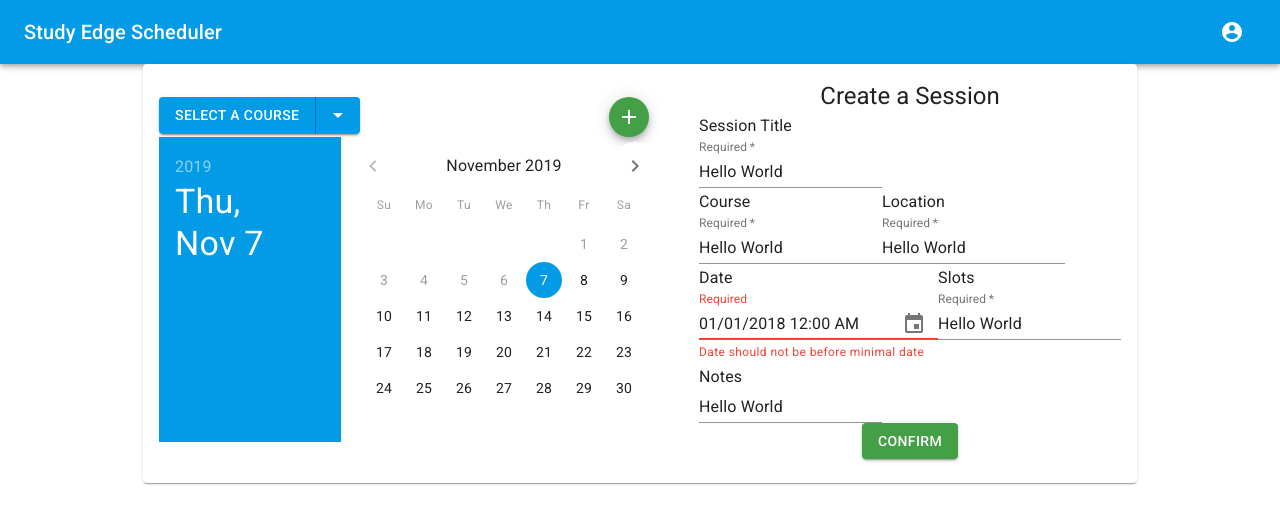
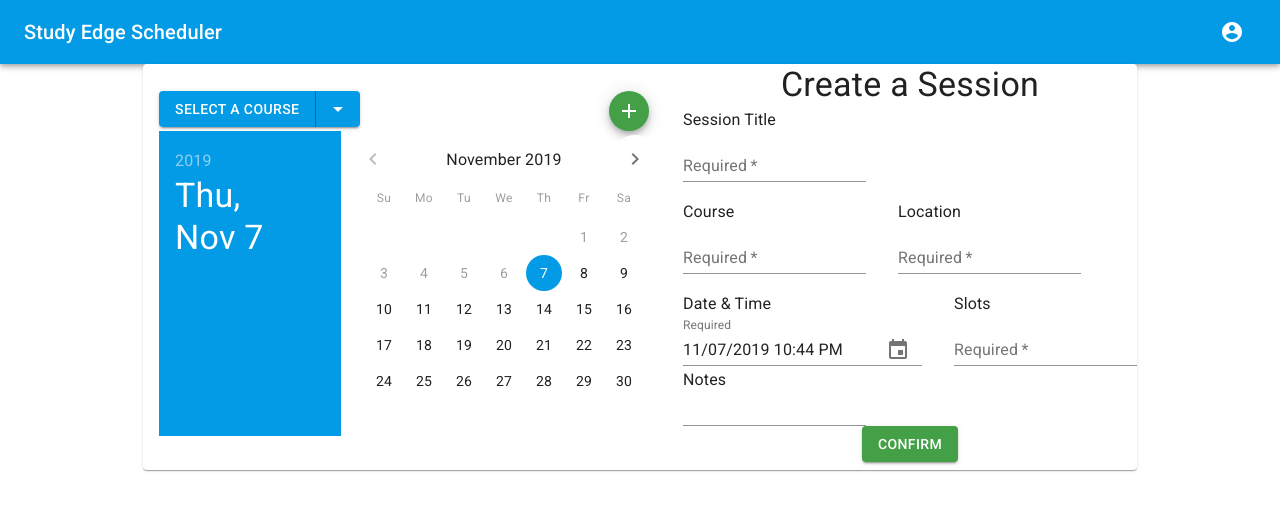
Before and after one commit to Softwareengineering3a/StudyEdge-Scheduler, a React (Create React App) app in the folder client/: page /Home in a window 1280 px wide. Both pictures are taken after a click on the button 840 px from the left and 100 px from the top of the page. Shown: the top 524 px of the page. Built offline with nearby package versions, Linux system fonts and the light colour scheme.

Commit message:
Making small UI changes

```diff
--- a/client/package.json
+++ b/client/package.json
@@ -3,7 +3,11 @@
   "version": "0.1.0",
   "private": true,
   "dependencies": {
+    "@date-io/date-fns": "^1.3.11",
     "@material-ui/core": "^4.6.0",
+    "@material-ui/icons": "^4.5.1",
+    "@material-ui/pickers": "^3.2.7",
+    "date-fns": "^2.0.0-beta.5",
     "react": "^16.10.1",
     "react-calendar": "^2.19.2",
     "react-dom": "^16.10.1",
--- a/client/src/components/CreateASession/CreateASession.css
+++ b/client/src/components/CreateASession/CreateASession.css
@@ -4,6 +4,7 @@
     align-content: center;
     align-self: auto;
     vertical-align: auto;
+    margin-top: 20;
 }
 
 h2 {
--- a/client/src/components/CreateASession/CreateASession.js
+++ b/client/src/components/CreateASession/CreateASession.js
@@ -16,9 +16,9 @@ class CreateASession extends Component {
                 container
                 direction="column"
                 alignItems="center"
-                spacing={0}
+                spacing={4}
                 >
-                    <Typography variant="h5" className = "center">
+                    <Typography variant="h4" className = "center">
                         Create a Session
                     </Typography>
                 <form autoComplete="off">
@@ -27,7 +27,7 @@ class CreateASession extends Component {
                                 container
                                 direction="row"
                                 alignItems="center"
-                                spacing={0}
+                                spacing={4}
                             >
                                 <Grid item>
                                     <Typography variant = "subtitle1">Session Title</Typography>
@@ -35,7 +35,7 @@ class CreateASession extends Component {
                                     required
                                     id="standard-required"
                                     label="Required"
-                                    defaultValue="Hello World"
+
                                     />
                                 </Grid>
 
@@ -43,7 +43,7 @@ class CreateASession extends Component {
                             <Grid
                                 container
                                 direction="row"
-                                spacing={0}
+                                spacing={4}
                             >
                                 <Grid item>
                                     <Typography variant = "subtitle1">Course</Typography>
@@ -51,7 +51,6 @@ class CreateASession extends Component {
                                     required
                                     id="standard-required"
                                     label="Required"
-                                    defaultValue="Hello World"
                                     />
                                 </Grid>
                                 <Grid item>
@@ -60,16 +59,15 @@ class CreateASession extends Component {
                                     required
                                     id="standard-required"
                                     label="Required"
-                                    defaultValue="Hello World"
                                         />
                                 </Grid>
                             </Grid>
                             <Grid container
                                 direction="row"
-                                spacing={0}
+                                spacing={4}
                                 >
                                 <Grid item>
-                                    <Typography variant = "subtitle1">Date</Typography>
+                                    <Typography variant = "subtitle1">Date & Time </Typography>
                                     <DatePicker></DatePicker>
                                 </Grid>
                                 <Grid item>
@@ -78,18 +76,17 @@ class CreateASession extends Component {
                                     required
                                     id="standard-required"
                                     label="Required"
-                                    defaultValue="Hello World"
                                 />
                                 </Grid>
                             </Grid>
                         <Grid item>
                             <Typography variant = "subtitle1">Notes</Typography>
                             <TextField
-                                defaultValue="Hello World"
+
                             />
                         </Grid>
                         <Grid item className = "center">
-                            <Button variant="contained" color="secondary">Confirm</Button>
+                            <Button type="submit" variant="contained" color="secondary">Confirm</Button>
                         </Grid>
                     </Grid>
                 </form>
--- a/client/src/components/CreateASession/DatePicker.js
+++ b/client/src/components/CreateASession/DatePicker.js
@@ -1,9 +1,9 @@
-import React, { Fragment, useState } from "react";
+import React, { useState } from "react";
 import { KeyboardDateTimePicker, MuiPickersUtilsProvider } from "@material-ui/pickers";
 import DateFnsUtils from "@date-io/date-fns";
 
 function DatePicker(props) {
-  const [selectedDate, handleDateChange] = useState(new Date("2018-01-01T00:00:00.000Z"));
+  const [selectedDate, handleDateChange] = useState(new Date());
 
   return (
     <MuiPickersUtilsProvider utils={DateFnsUtils}>
--- a/client/src/views/Home/Home.js
+++ b/client/src/views/Home/Home.js
@@ -22,6 +22,7 @@ class Home extends Component {
         this.state = {
             date: new Date(),
             showCreateSession: false,
+            admin: true,
         };
         this.displayCreateSession = this.displayCreateSession.bind(this);
     }
@@ -38,6 +39,7 @@ class Home extends Component {
             showCreateSession: true,
         });
     }
+
 
     render(){
         const theme = createMuiTheme({
```
Also changed, not shown: 1 other file (tests, documents, lock files or other folders).
